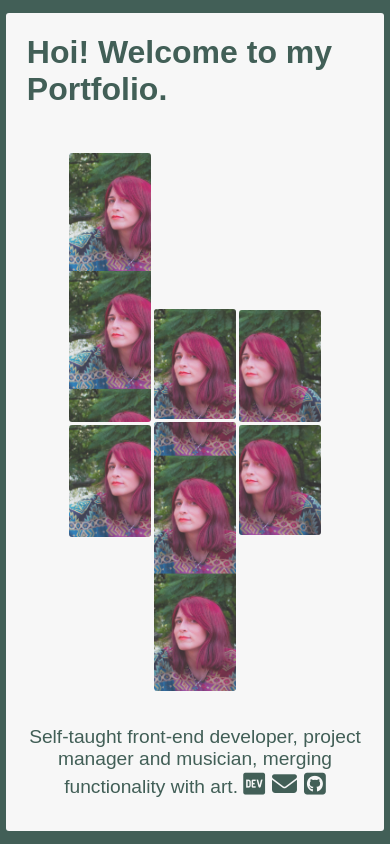
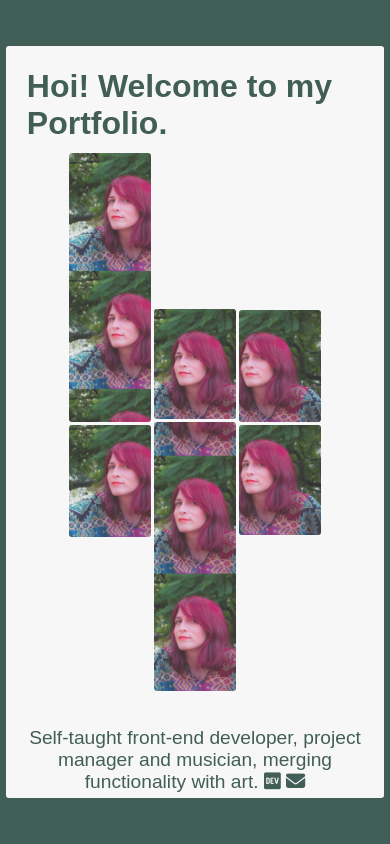
Before and after one commit to cafrmen/portfolio, a plain HTML site: page index.html in a window 390 px wide. Drawn offline with Linux system fonts and the light colour scheme.

Commit message:
Some adjustments

```diff
--- a/index.html
+++ b/index.html
@@ -66,9 +66,6 @@
                 <a class="icon" href="mailto:cafrmen@gmail.com" target="_blank">
                     <i class="fa-solid fa-envelope"></i>
                 </a>
-                <a class="icon" href="https://github.com/cafrmen" target="_blank">
-                    <i class="fa-brands fa-square-github"></i>
-                </a>
             </p>
             <p class="artistText hidden">
                 Responsive, a11y website for sound artist Fabian Campuzano, SEO optimized.
--- a/src/styles.css
+++ b/src/styles.css
@@ -301,7 +301,6 @@ footer {
 
 .icon {
     pointer-events: all;
-    font-size: 1.3em;
 }
 
 .icon:hover {
@@ -312,3 +311,16 @@ footer {
     display: none;
     visibility: hidden;
 }
+
+@media only screen and (max-width: 650px) {
+    div.portrait {
+        height: 89vh;
+    }
+    footer {
+        top: 5.5vh;
+        height: 89vh;
+    }
+    footer p {
+        margin-bottom: 5px;
+    }
+}
```
